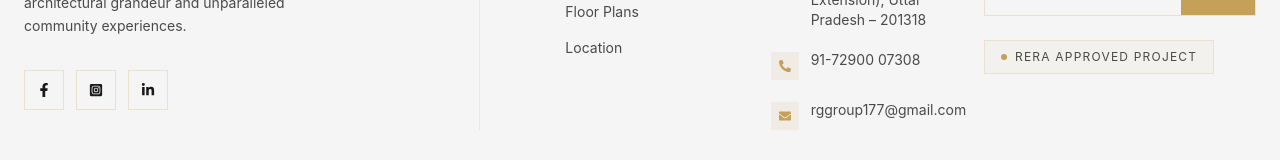
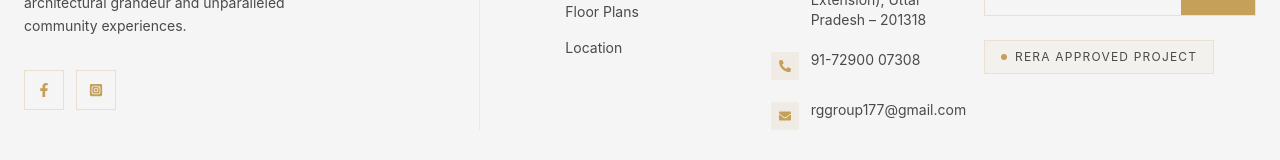
Before and after one commit to kashifgdfx/RG_Group_Project, a React (Vite) app: page /amenities/aerial-view in a window 1280 px wide. Shown: the part 2009-2169 px from the top of the page. Built offline with nearby package versions, Linux system fonts and the light colour scheme.

Commit message:
socila link update

```diff
--- a/src/components/Footer.jsx
+++ b/src/components/Footer.jsx
@@ -1,5 +1,5 @@
 import React, { useState, useRef } from "react";
-import { FaFacebookF, FaInstagramSquare, FaLinkedinIn, FaMapMarkerAlt, FaPhoneAlt, FaEnvelope } from "react-icons/fa";
+import { FaFacebookF, FaInstagramSquare, FaMapMarkerAlt, FaPhoneAlt, FaEnvelope } from "react-icons/fa";
 import { Link } from "react-router-dom";
 import { HashLink } from "react-router-hash-link";
 import emailjs from '@emailjs/browser';
@@ -26,6 +26,18 @@ const Footer = () => {
       name: "Terms and Conditions",
       path: "/terms-and-conditions",
     },
+  ];
+
+  const socialLinks = [
+  {
+    icon: FaFacebookF,
+    link: "https://www.facebook.com/profile.php?id=61592507863484#",
+  },
+  {
+    icon: FaInstagramSquare,
+    link: "https://www.instagram.com/rggroup177/",
+  },
+
 ];
 
   const handleSubscribe = (e) => {
@@ -87,23 +99,28 @@ const Footer = () => {
 
             {/* Social icons */}
           <div className="flex gap-3">
-              {[FaFacebookF, FaInstagramSquare, FaLinkedinIn].map((Icon, i) => (
-                <button key={i}
-                  className="w-10 h-10 flex items-center justify-center transition-all duration-300 group"
-                  style={{ border: '1px solid rgba(197,160,89,0.25)', background: 'transparent' }}
-                  onMouseEnter={e => {
-                    e.currentTarget.style.background = 'var(--color-gold)';
-                    e.currentTarget.style.borderColor = 'var(--color-gold)';
+  {socialLinks.map(({ icon: Icon, link }, i) => (
+    <a
+      key={i}
+      href={link}
+      target="_blank"
+      rel="noopener noreferrer"
+      className="w-10 h-10 flex items-center justify-center transition-all duration-300"
+      style={{
+        border: "1px solid rgba(197,160,89,0.25)",
+        background: "transparent",
       }}
-                  onMouseLeave={e => {
-                    e.currentTarget.style.background = 'transparent';
-                    e.currentTarget.style.borderColor = 'rgba(197,160,89,0.25)';
+      onMouseEnter={(e) => {
+        // e.currentTarget.style.background = "var(--color-gold)";
+        e.currentTarget.style.borderColor = "var(--color-gold)";
+      }}
+      onMouseLeave={(e) => {
+        e.currentTarget.style.background = "transparent";
+        e.currentTarget.style.borderColor = "rgba(197,160,89,0.25)";
       }}
     >
-                  <Icon className="w-3.5 h-3.5 transition-colors duration-300"
-                    style={{ color: '' }}
-                  />
-                </button>
+      <Icon className="w-3.5 h-3.5 text-[#C5A059] transition-colors duration-300" />
+    </a>
   ))}
 </div>
           </div>
--- a/src/components/WhatsAppButton.jsx
+++ b/src/components/WhatsAppButton.jsx
@@ -15,7 +15,7 @@ const WhatsAppButton = () => {
       target="_blank"
       rel="noopener noreferrer"
       aria-label="Chat on WhatsApp"
-      className="fixed bottom-26 right-6 z-50 w-14 h-14 bg-[#25D366] text-white rounded-full flex items-center justify-center shadow-2xl hover:bg-[#20ba5a] hover:scale-110 transition-all duration-300 group"
+      className="fixed bottom-26 right-6 z-50 w-12 h-12 bg-[#25D366] text-white rounded-full flex items-center justify-center shadow-2xl hover:bg-[#20ba5a] hover:scale-110 transition-all duration-300 group"
     >
       {/* WhatsApp Icon */}
       <FaWhatsapp className="w-7 h-7" />
```
Lines whose indentation alone changed are shown as unchanged.
